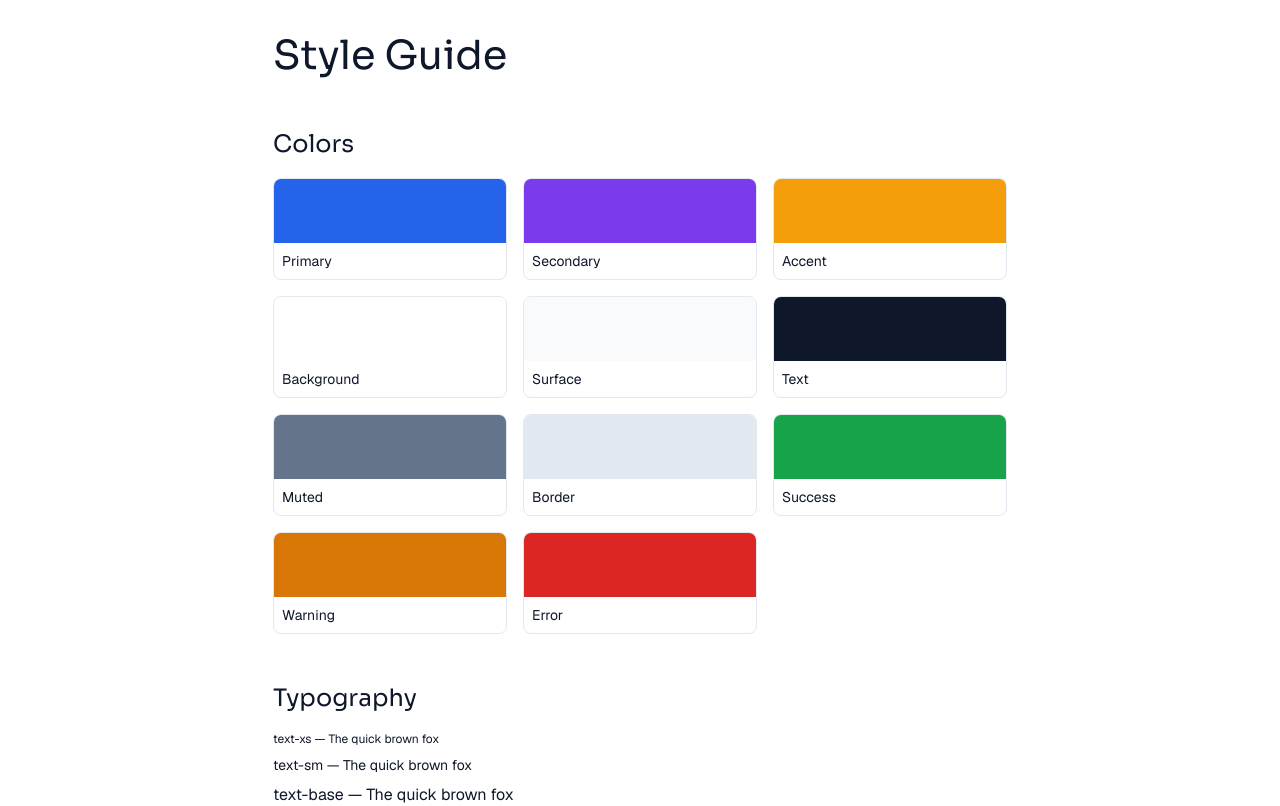
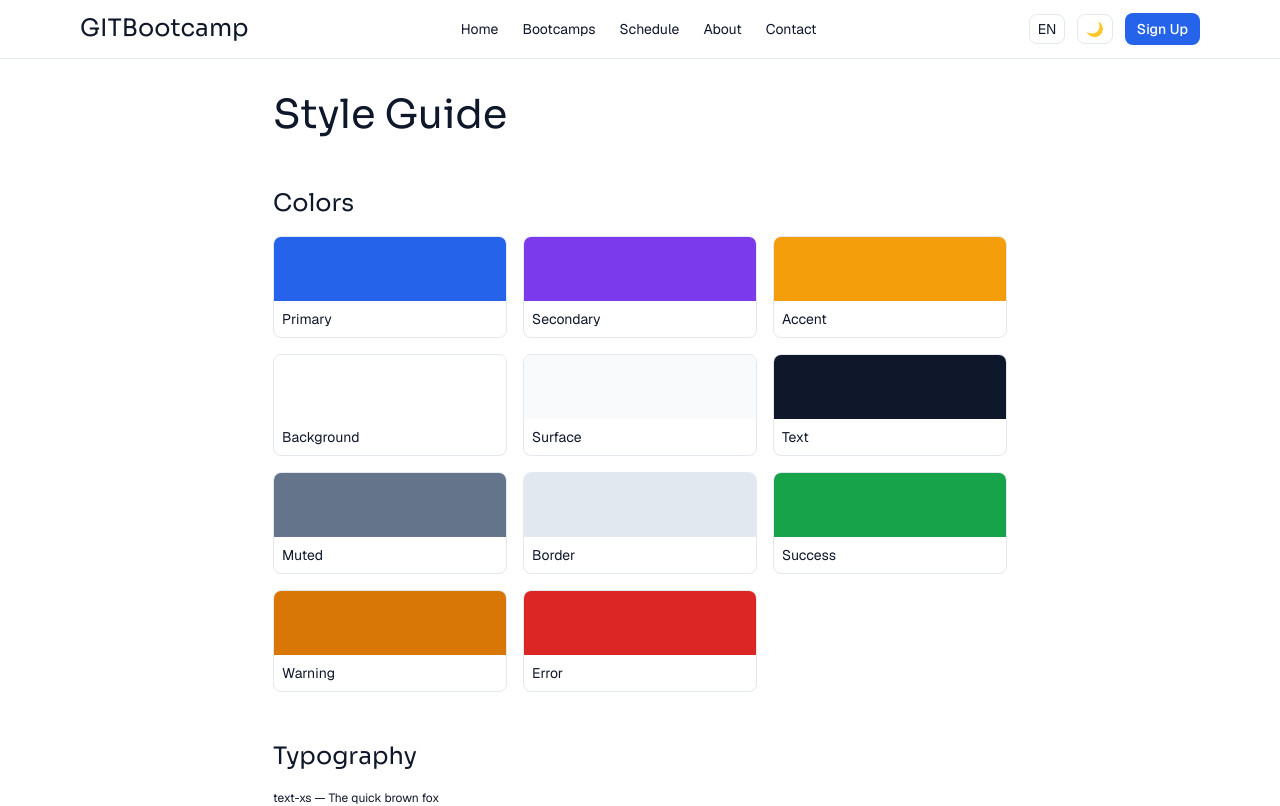
Before and after one commit to muhammeta55/gitb-capstone-01, a Next.js app: page /styleguide in a window 1280 px wide. Shown: the top 806 px of the page. Built offline with nearby package versions, Linux system fonts and the light colour scheme.

Commit message:
feat(layout): add Header, MobileMenu, and Footer components

```diff
--- a/src/app/layout.tsx
+++ b/src/app/layout.tsx
@@ -1,6 +1,8 @@
 import type { Metadata } from "next";
 import { Geist, Geist_Mono, Sora } from "next/font/google";
 import "./globals.css";
+import { Header } from "@/components/layout/Header";
+import { Footer } from "@/components/layout/Footer";
 
 const geistSans = Geist({
   variable: "--font-geist-sans",
@@ -28,7 +30,11 @@ export default function RootLayout({ children }: LayoutProps<"/">) {
       lang="en"
       className={`${geistSans.variable} ${geistMono.variable} ${sora.variable} h-full antialiased`}
     >
-      <body className="min-h-full flex flex-col">{children}</body>
+      <body className="min-h-full flex flex-col">
+        <Header />
+        {children}
+        <Footer />
+      </body>
     </html>
   );
 }
--- /dev/null
+++ b/src/components/layout/Footer.tsx
@@ -0,0 +1,86 @@
+import Link from "next/link";
+
+const footerColumns = [
+  {
+    title: "Bootcamps",
+    links: [
+      { href: "/bootcamps", label: "All Bootcamps" },
+      { href: "/schedule", label: "Schedule" },
+    ],
+  },
+  {
+    title: "Company",
+    links: [
+      { href: "/about", label: "About" },
+      { href: "/contact", label: "Contact" },
+    ],
+  },
+  {
+    title: "Account",
+    links: [
+      { href: "/auth/login", label: "Login" },
+      { href: "/auth/register", label: "Register" },
+    ],
+  },
+];
+
+const socialLinks = [
+  { href: "https://linkedin.com", label: "LinkedIn", icon: "in" },
+  { href: "https://github.com", label: "GitHub", icon: "gh" },
+  { href: "https://twitter.com", label: "Twitter", icon: "tw" },
+];
+
+export function Footer() {
+  return (
+    <footer className="bg-surface border-t border-border mt-auto">
+      <div className="max-w-6xl mx-auto px-4 py-10 grid grid-cols-2 md:grid-cols-4 gap-8">
+        {/* Logo/description column */}
+        <div className="col-span-2 md:col-span-1">
+          <p className="font-heading text-lg text-text mb-2">GITBootcamp</p>
+          <p className="text-sm text-muted">
+            Practical bootcamps to launch your tech career.
+          </p>
+        </div>
+
+        {/* Link columns */}
+        {footerColumns.map((col) => (
+          <div key={col.title}>
+            <p className="text-sm font-medium text-text mb-3">{col.title}</p>
+            <ul className="flex flex-col gap-2">
+              {col.links.map((link) => (
+                <li key={link.href}>
+                  <Link
+                    href={link.href}
+                    className="text-sm text-muted hover:text-primary"
+                  >
+                    {link.label}
+                  </Link>
+                </li>
+              ))}
+            </ul>
+          </div>
+        ))}
+      </div>
+
+      <div className="max-w-6xl mx-auto px-4 py-4 border-t border-border flex flex-col md:flex-row items-center justify-between gap-3">
+        <p className="text-sm text-muted">
+          © {new Date().getFullYear()} GITBootcamp. All rights reserved.
+        </p>
+        <div className="flex gap-4">
+          {socialLinks.map((social) => (
+            <a
+              key={social.label}
+              href={social.href}
+              aria-label={social.label}
+              className="text-sm text-muted hover:text-primary"
+              target="_blank"
+              rel="noopener noreferrer"
+            >
+              {social.icon}
+            </a>
+          ))}
+        </div>
+      </div>
+    </footer>
+  );
+}
--- /dev/null
+++ b/src/components/layout/Header.tsx
@@ -0,0 +1,54 @@
+import Link from "next/link";
+import { Button } from "@/components/ui/Button";
+import { MobileMenu } from "@/components/layout/MobileMenu";
+
+const navLinks = [
+  { href: "/", label: "Home" },
+  { href: "/bootcamps", label: "Bootcamps" },
+  { href: "/schedule", label: "Schedule" },
+  { href: "/about", label: "About" },
+  { href: "/contact", label: "Contact" },
+];
+
+export function Header() {
+  return (
+    <header className="sticky top-0 z-50 bg-background border-b border-border">
+      <div className="max-w-6xl mx-auto flex items-center justify-between px-4 py-3">
+        {/* Logo */}
+        <Link href="/" className="font-heading text-xl text-text">
+          GITBootcamp
+        </Link>
+
+        {/* Desktop nav */}
+        <nav className="hidden md:flex items-center gap-6">
+          {navLinks.map((link) => (
+            <Link
+              key={link.href}
+              href={link.href}
+              className="text-sm text-text hover:text-primary"
+            >
+              {link.label}
+            </Link>
+          ))}
+        </nav>
+
+        {/* Right side controls */}
+        <div className="hidden md:flex items-center gap-3">
+          {/* Placeholder language switcher — wired for real in B-01 */}
+          <button className="text-sm text-text border border-border rounded-md px-2 py-1">
+            EN
+          </button>
+
+          {/* Placeholder theme toggle — wired for real in B-02 */}
+          <button className="text-sm text-text border border-border rounded-md px-2 py-1">
+            🌙
+          </button>
+
+          <Button size="sm">Sign Up</Button>
+        </div>
+
+        <MobileMenu />
+      </div>
+    </header>
+  );
+}
--- /dev/null
+++ b/src/components/layout/MobileMenu.tsx
@@ -0,0 +1,109 @@
+"use client";
+
+import { useEffect, useRef, useState } from "react";
+import Link from "next/link";
+import { Button } from "@/components/ui/Button";
+
+const navLinks = [
+  { href: "/", label: "Home" },
+  { href: "/bootcamps", label: "Bootcamps" },
+  { href: "/schedule", label: "Schedule" },
+  { href: "/about", label: "About" },
+  { href: "/contact", label: "Contact" },
+];
+
+export function MobileMenu() {
+  const [isOpen, setIsOpen] = useState(false);
+  const panelRef = useRef<HTMLDivElement>(null);
+  const closeButtonRef = useRef<HTMLButtonElement>(null);
+
+  // Close on Escape + trap focus inside panel while open
+  useEffect(() => {
+    if (!isOpen) return;
+
+    // Move focus into the panel as soon as it opens
+    closeButtonRef.current?.focus();
+
+    function handleKeyDown(e: KeyboardEvent) {
+      if (e.key === "Escape") {
+        setIsOpen(false);
+        return;
+      }
+
+      if (e.key === "Tab" && panelRef.current) {
+        const focusable = panelRef.current.querySelectorAll<HTMLElement>(
+          "a, button, input, select, textarea, [tabindex]:not([tabindex='-1'])"
+        );
+        const first = focusable[0];
+        const last = focusable[focusable.length - 1];
+
+        if (e.shiftKey && document.activeElement === first) {
+          e.preventDefault();
+          last.focus();
+        } else if (!e.shiftKey && document.activeElement === last) {
+          e.preventDefault();
+          first.focus();
+        }
+      }
+    }
+
+    document.addEventListener("keydown", handleKeyDown);
+    return () => document.removeEventListener("keydown", handleKeyDown);
+  }, [isOpen]);
+
+  return (
+    <>
+      <button
+        onClick={() => setIsOpen(true)}
+        className="md:hidden text-text text-2xl"
+        aria-label="Open menu"
+      >
+        ☰
+      </button>
+
+      {isOpen && (
+        <div
+          className="fixed inset-0 z-50 bg-black/50 md:hidden"
+          onClick={() => setIsOpen(false)}
+        >
+          <div
+            ref={panelRef}
+            role="dialog"
+            aria-modal="true"
+            aria-label="Mobile navigation"
+            onClick={(e) => e.stopPropagation()}
+            className="absolute right-0 top-0 h-full w-64 bg-background border-l border-border p-4 flex flex-col gap-4"
+          >
+            <div className="flex justify-end">
+              <button
+                ref={closeButtonRef}
+                onClick={() => setIsOpen(false)}
+                aria-label="Close menu"
+                className="text-text text-2xl"
+              >
+                ✕
+              </button>
+            </div>
+
+            <nav className="flex flex-col gap-4">
+              {navLinks.map((link) => (
+                <Link
+                  key={link.href}
+                  href={link.href}
+                  onClick={() => setIsOpen(false)}
+                  className="text-base text-text hover:text-primary"
+                >
+                  {link.label}
+                </Link>
+              ))}
+            </nav>
+
+            <Button size="sm" className="mt-auto">
+              Sign Up
+            </Button>
+          </div>
+        </div>
+      )}
+    </>
+  );
+}
```
